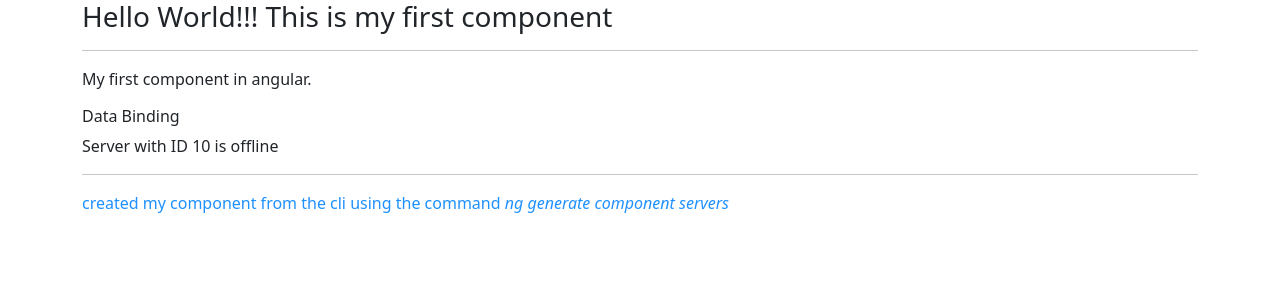
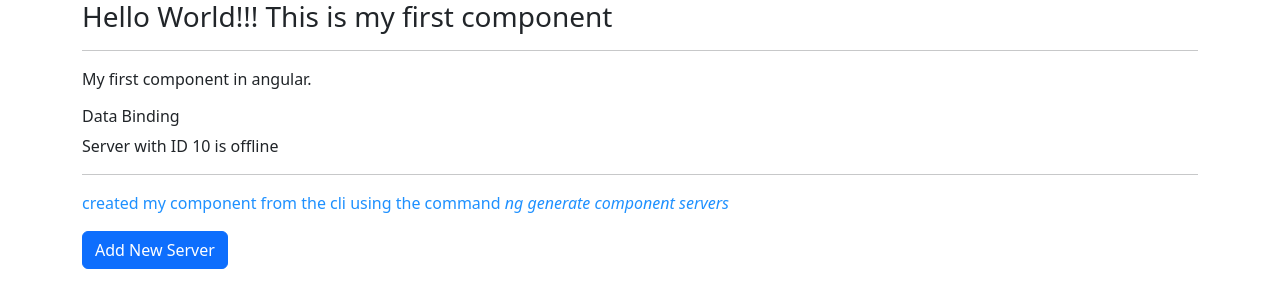
Before and after one commit to jumaantony/learning-angular, an Angular app: page / in a window 1280 px wide. Shown: the top 308 px of the page. Built offline with nearby package versions, Linux system fonts and the light colour scheme.

Commit message:
property binding

```diff
--- a/src/app/servers/servers.component.html
+++ b/src/app/servers/servers.component.html
@@ -3,3 +3,5 @@
         ng generate component servers
     </em>
 </p>
+
+<input type="button" value="Add New Server" class="btn btn-primary btn-md" [disabled]="!allowNewServer">
--- a/src/app/servers/servers.component.ts
+++ b/src/app/servers/servers.component.ts
@@ -17,5 +17,12 @@ import { Component } from '@angular/core';
   `]
 })
 export class ServersComponent {
+  allowNewServer = false;
+
+  constructor() {
+    setTimeout(() => {
+      this.allowNewServer = true;
+    }, 2000);
+  }
 
 }
```
Also changed, not shown: src/app/server/server.component.html (line endings or trailing spaces).
